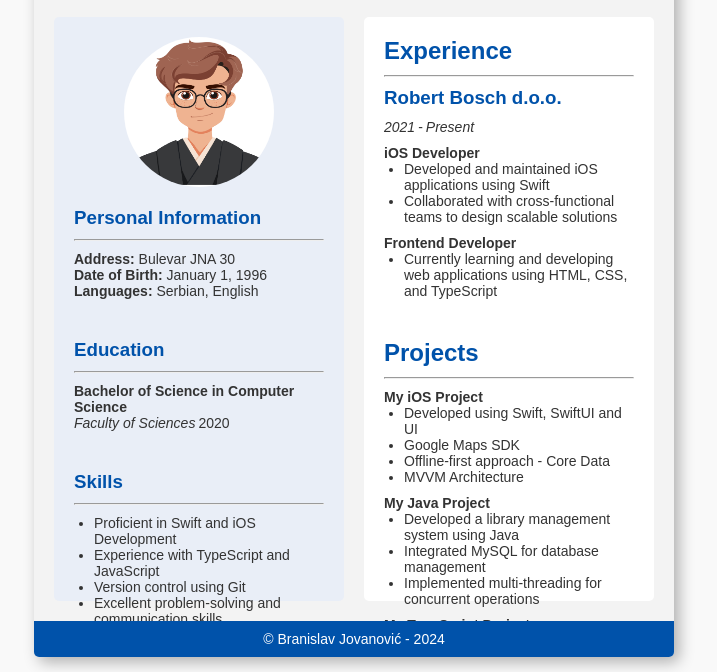
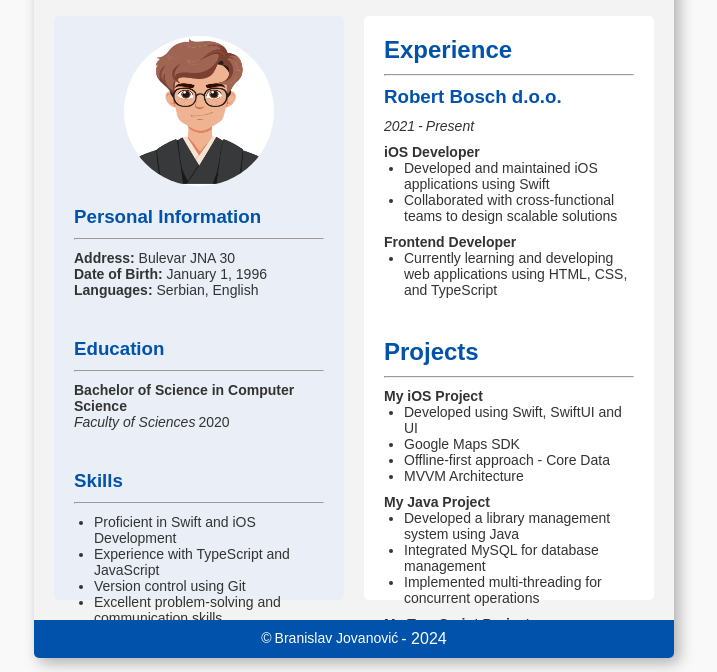
Before and after one commit to job1bg/my-resume-project, a website with bundled scripts: page resume.html in a window 1280 px wide. Shown: the part 128-800 px from the top of the page, without its empty margins (286-1003 px from the left). Built offline with nearby package versions, Linux system fonts and the light colour scheme.

Commit message:
Add missing input files.

```diff
--- a/app.js
+++ b/app.js
@@ -1,6 +1,10 @@
 import { myResumeInfoObject } from "./resumeObject.js";
 
 // Web Page Implementation
+// Head - title
+const resumeTitle = document.getElementById("resumeTitle");
+resumeTitle.textContent = myResumeInfoObject.resumeTitle;
+
 // Header - title name
 const titleName = document.getElementById("titleName");
 titleName.textContent = myResumeInfoObject.titleName;
@@ -128,3 +132,6 @@ projectsObjectsArray.forEach((project) => {
   // Insert Root Into Container
   projects.appendChild(projectContainer);
 });
+
+const footerCopyrightText = document.getElementById("footerCopyrightText");
+footerCopyrightText.textContent = myResumeInfoObject.footerCopyrightText;
--- a/resume.html
+++ b/resume.html
@@ -3,7 +3,7 @@
 <head>
     <meta charset="UTF-8">
     <meta name="viewport" content="width=device-width, initial-scale=1.0">
-    <title>Branislav - Resume</title>
+    <title id="resumeTitle"></title>
     <link rel="stylesheet" href="styles.css">
     <link rel="stylesheet" href="resume-styles.css">
 </head>
@@ -56,8 +56,8 @@
                 </section>
             </div>
         </main>
-        <footer class="resume-footer" id="footerCopyrightText">
-            <p>© Branislav Jovanović - 2024</p>
+        <footer class="resume-footer">
+            <p>©<p id="footerCopyrightText"></p>- 2024</p>
         </footer>
     </div>
     <script type="module" src="app.js"></script>
--- a/resumeObject.js
+++ b/resumeObject.js
@@ -1,6 +1,7 @@
 // Create your own resume
 // Set up info
 export const myResumeInfoObject = {
+  resumeTitle: "Branislav - Resume",
   titleName: "Branislav Jovanović",
   address: "Bulevar JNA 30",
   birthday: "January 1, 1996",
@@ -62,4 +63,5 @@ export const myResumeInfoObject = {
       ],
     },
   ],
+  footerCopyrightText: "Branislav Jovanović",
 };
--- a/styles.css
+++ b/styles.css
@@ -78,7 +78,10 @@ ul {
 }
 
 .resume-footer {
+    display: flex;
+    flex-direction: row;
     text-align: center;
+    justify-content: center;
     padding: 10px 0;
     background-color: #0052aa;
     color: white;
@@ -89,3 +92,7 @@ hr {
 margin: 0;
 margin-bottom: 10px;
 }
+
+#footerCopyrightText {
+    padding: 0 3px;
+}
```
Also changed, not shown: interview.html (+2 -2 lines).
